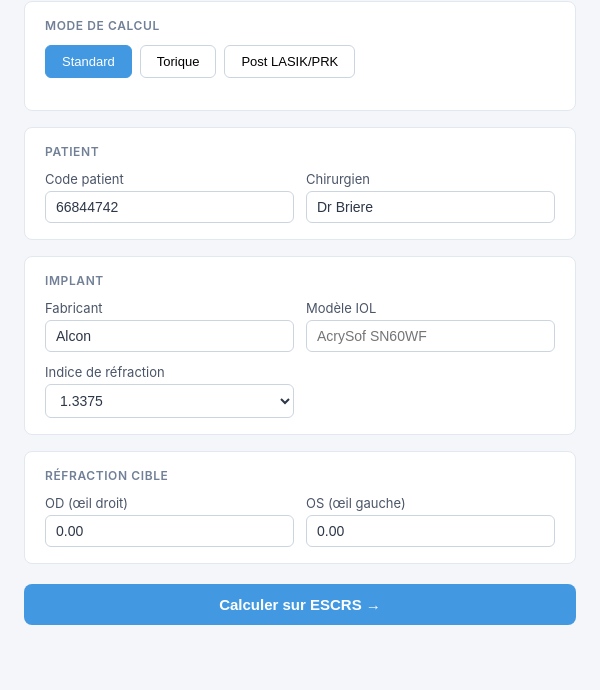
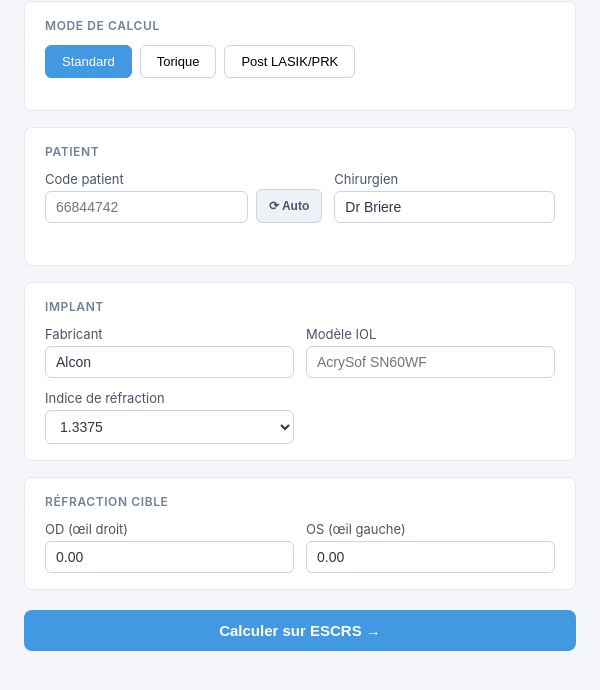
Before and after one commit to GuillaumeLanciaux/escrs-app, an Electron app: page src/renderer/index.html in a window 600 px wide. Shown: the part 64-754 px from the top of the page. Drawn offline with Linux system fonts and the light colour scheme.

Commit message:
feat(renderer): update index.html UI

```diff
--- a/src/renderer/index.html
+++ b/src/renderer/index.html
@@ -38,9 +38,9 @@
       margin-bottom: 12px;
     }
 
-    .grid { display: grid; grid-template-columns: 1fr 1fr; gap: 12px; }
+    .grid   { display: grid; grid-template-columns: 1fr 1fr; gap: 12px; }
     .grid-3 { display: grid; grid-template-columns: 1fr 1fr 1fr; gap: 12px; }
-    .full  { grid-column: 1 / -1; }
+    .full   { grid-column: 1 / -1; }
 
     label {
       display: flex;
@@ -64,6 +64,43 @@
       outline: none;
       border-color: #4299e1;
       box-shadow: 0 0 0 3px rgba(66,153,225,0.15);
+    }
+
+    /* ── Ligne patient : champ + bouton auto-detect + label nom ── */
+    .patient-row {
+      display: flex;
+      align-items: flex-end;
+      gap: 8px;
+    }
+
+    .patient-row label {
+      flex: 1;
+    }
+
+    #btn-auto-detect {
+      flex-shrink: 0;
+      height: 34px;
+      padding: 0 12px;
+      background: #edf2f7;
+      border: 1px solid #cbd5e0;
+      border-radius: 6px;
+      font-size: 12px;
+      font-weight: 600;
+      color: #4a5568;
+      cursor: pointer;
+      white-space: nowrap;
+      transition: background 0.15s, border-color 0.15s;
+    }
+
+    #btn-auto-detect:hover    { background: #e2e8f0; border-color: #a0aec0; }
+    #btn-auto-detect:disabled { background: #edf2f7; color: #a0aec0; cursor: not-allowed; }
+
+    #patient-label {
+      font-size: 13px;
+      font-weight: 500;
+      color: #2b6cb0;
+      white-space: nowrap;
+      display: none;
     }
 
     /* Mode tabs */
@@ -91,8 +128,8 @@
 
     /* Sections conditionnelles */
     .toric-only, .lasik-only { display: none; }
-    body.mode-toric   .toric-only { display: contents; }
-    body.mode-postlasik .lasik-only { display: contents; }
+    body.mode-toric     .toric-only  { display: contents; }
+    body.mode-postlasik .lasik-only  { display: contents; }
 
     /* Bouton principal */
     #btn-calculer {
@@ -128,7 +165,7 @@
 </head>
 <body class="mode-normal">
 
-  <h1> Calculateur IOL ESCRS</h1>
+  <h1>Calculateur IOL ESCRS</h1>
 
   <!-- Mode -->
   <div class="section">
@@ -155,12 +192,26 @@
   <div class="section">
     <div class="section-title">Patient</div>
     <div class="grid">
-      <label>Code patient
-        <input id="patient_code" type="text" placeholder="66844742" value="66844742">
-      </label>
+
+      <!-- Code patient + bouton auto-detect sur la même ligne -->
+      <div class="patient-row">
+        <label>Code patient
+          <input id="patient_code" type="text" placeholder="66844742">
+        </label>
+        <button id="btn-auto-detect" title="Lire le patient actif dans Access">
+          ⟳ Auto
+        </button>
+      </div>
+
       <label>Chirurgien
         <input id="surgeon" type="text" placeholder="Dr Briere" value="Dr Briere">
       </label>
+
+    </div>
+
+    <!-- Nom affiché après détection automatique -->
+    <div style="margin-top: 8px; min-height: 18px;">
+      <span id="patient-label"></span>
     </div>
   </div>
 
@@ -197,8 +248,6 @@
     </div>
   </div>
 
-
-
   <!-- Bouton -->
   <button id="btn-calculer">Calculer sur ESCRS →</button>
   <div id="status"></div>
```
